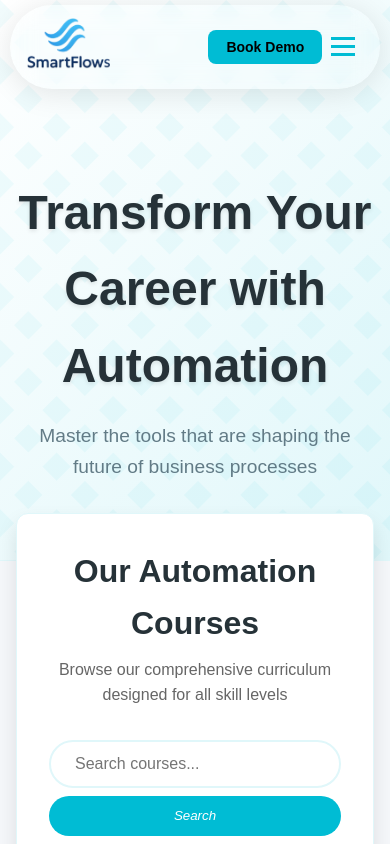
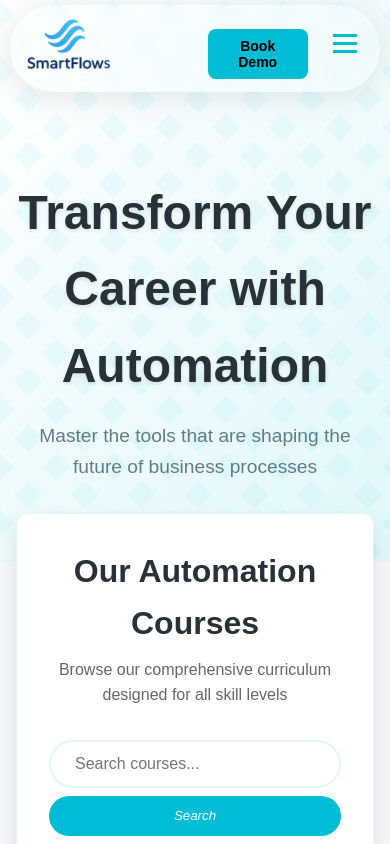
Before and after one commit to Shauryaraje7/SMART-FLOWS, a React (Vite) app: page /courses in a window 390 px wide. Shown: the top 844 px of the page. Built offline with nearby package versions, Linux system fonts and the light colour scheme.

Commit message:
version 7.0.0

```diff
--- a/src/components/Navbar.jsx
+++ b/src/components/Navbar.jsx
@@ -123,12 +123,13 @@ function Navbar() {
           </div>
 
           {/* Mobile button container */}
-          <div className="mobile-button-container">
+
+         <div className="ham-and-demo-formobile">
+           <div className="mobile-button-container">
             <button className="navbar-btn" onClick={handleBookAppointment}>
               <span>Book Demo</span>
             </button>
           </div>
-
           <button
             className={`hamburger ${isOpen ? 'active' : ''}`}
             onClick={toggleMenu}
@@ -138,6 +139,7 @@ function Navbar() {
             <span className="hamburger-line"></span>
             <span className="hamburger-line"></span>
           </button>
+          </div>
         </div>
       </nav>
 
--- a/src/components/styles/Navbar.css
+++ b/src/components/styles/Navbar.css
@@ -197,13 +197,18 @@
   background: #00bcd4;
 }
 
+
+.ham-and-demo-formobile {
+  position: absolute;
+}
+
 /* Mobile Button Container */
 .mobile-button-container {
   display: none;
 }
 
 /* Responsive Design - Modified Mobile Menu */
-.contact-and-button{
+.contact-and-button {
   display: flex;
   gap: 10px;
   font-family: "Times New Roman", Times, serif;
@@ -217,9 +222,11 @@
     top: 5px;
     font-family: "Times New Roman", Times, serif;
   }
+
   .logo-image {
     height: 6vh;
   }
+
   .navbar.scrolled {
     top: 0;
   }
@@ -227,7 +234,7 @@
   /* Move button next to hamburger */
   .mobile-button-container {
     display: block;
-    margin-top: 0px;
+    margin-top: 11px;
     margin-left: 25vw;
   }
 
@@ -246,6 +253,13 @@
   .mobile-contact-link {
     display: block !important;
     text-align: center;
+  }
+
+  .ham-and-demo-formobile {
+    position: relative;
+    display: flex;
+    position: relative;
+    gap: 20px;
   }
 
   .navbar-links {
@@ -271,11 +285,9 @@
       0 8px 32px 0 rgba(31, 38, 135, 0.15),
       inset 0 1px 0 0 rgba(255, 255, 255, 0.1);
     background-image:
-        linear-gradient(
-            to bottom,
+      linear-gradient(to bottom,
         rgba(255, 255, 255, 0.1) 0%,
-            rgba(255, 255, 255, 0.05) 100%
-        );
+        rgba(255, 255, 255, 0.05) 100%);
     font-family: "Times New Roman", Times, serif;
   }
 
@@ -350,6 +362,13 @@
     margin-bottom: 12px;
   }
 
+.ham-and-demo-formobile {
+    position: relative;
+    display: flex;
+    position: relative;
+    gap: 20px;
+  }
+
 
 
 }
```
Lines whose indentation alone changed are shown as unchanged.
